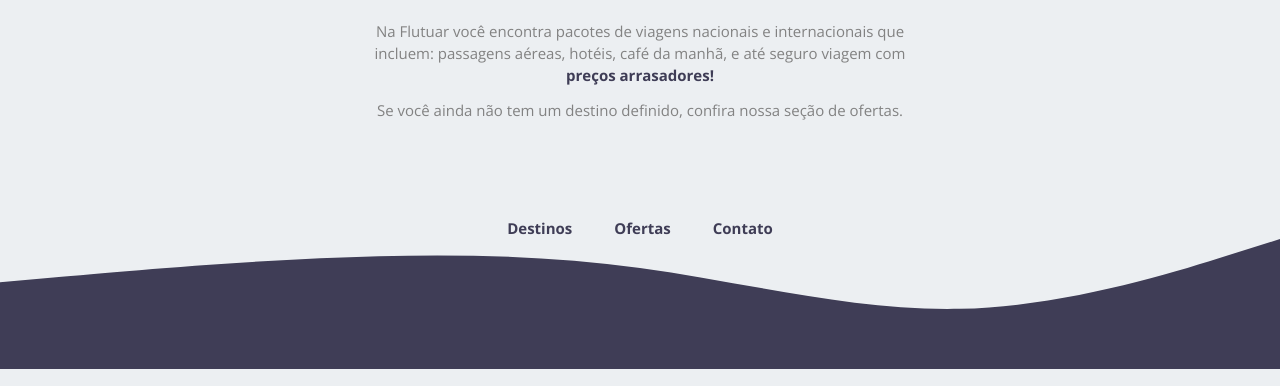
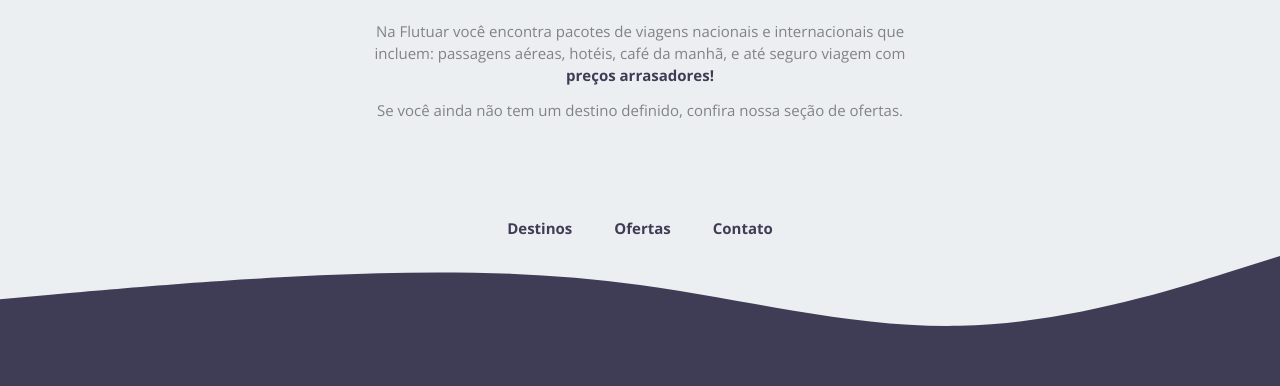
Before and after one commit to jflopes21/flutuar.com, a plain HTML site: page index.html in a window 1280 px wide. Shown: the part 414-800 px from the top of the page. Drawn offline with nearby package versions, Linux system fonts and the light colour scheme.

Commit message:
Update style.css

```diff
--- a/style.css
+++ b/style.css
@@ -78,8 +78,8 @@ p strong {
 }
 
 #wave {
+  position: fixed;
   left: 0;
   bottom: 0;
   width: 100%;
-  margin-bottom: -10px;
 }
```
